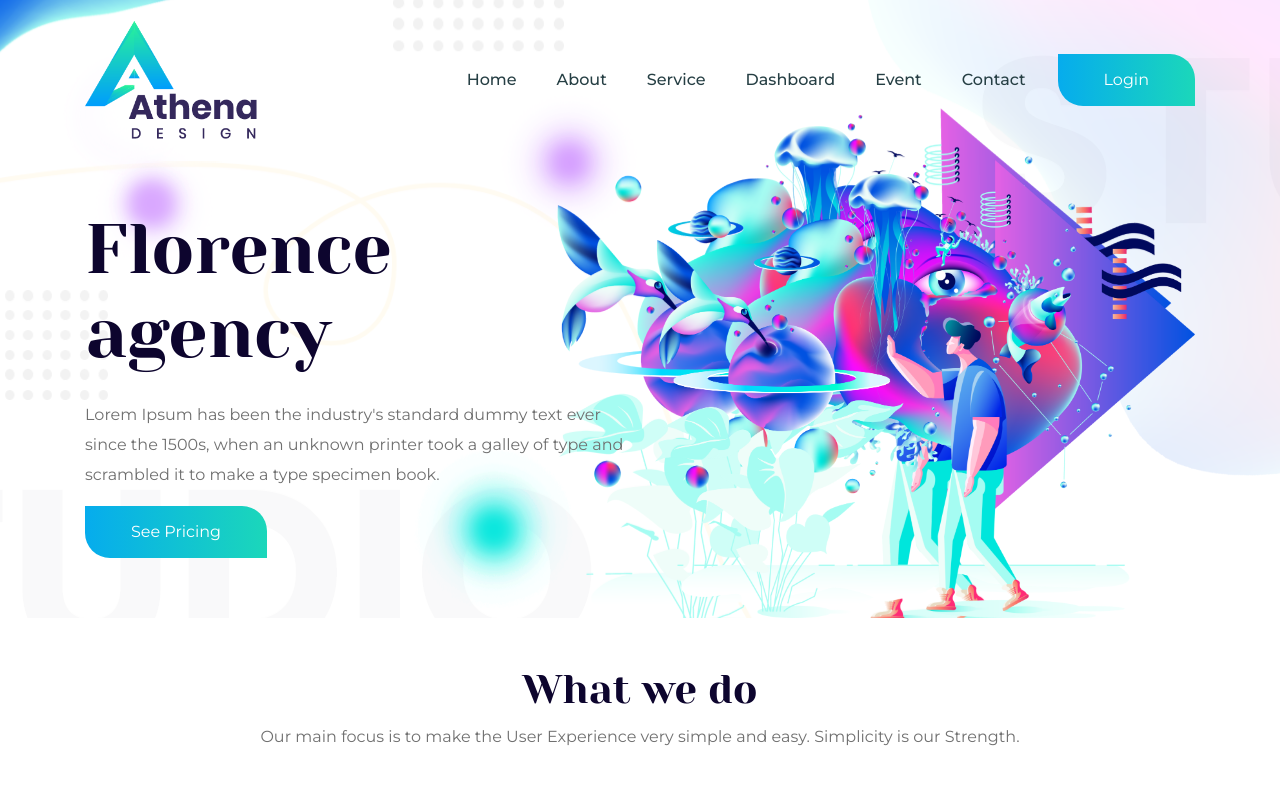
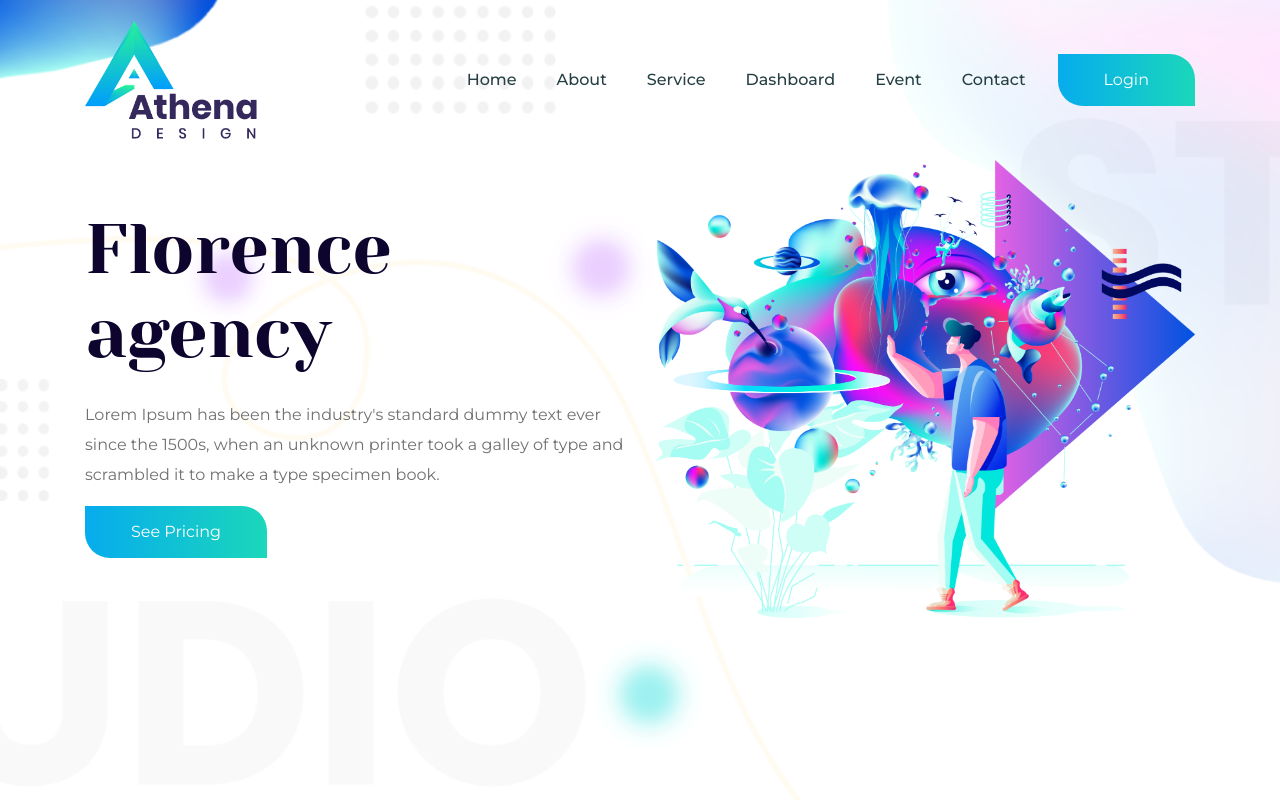
Before and after one commit to tayab-pabel/athena-design-responsive-ui, a React (Create React App) app: page / in a window 1280 px wide. Shown: the top 800 px of the page. Built offline with nearby package versions, Linux system fonts and the light colour scheme.

Commit message:
Header Banner Illustration Added

```diff
--- a/src/App.css
+++ b/src/App.css
@@ -72,8 +72,9 @@ ul li,
     border-radius: 30px 0px;
 }
 .bannerBg{
-    background-image: url("../src/images/bannerBackground.png");
+    background-image: url("../src/images/bannerBg.png");
+    background-size: cover;
     background-position: center;
     background-repeat: no-repeat;
-    background-size: cover;
+    min-height: 100vh;
 }
```
Also changed, not shown: src/images/bannerBackground.png (deleted), src/images/bannerBg.png (added).
